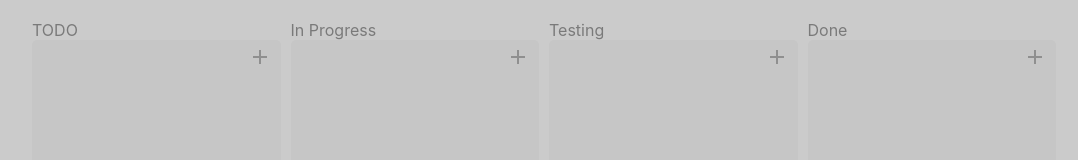
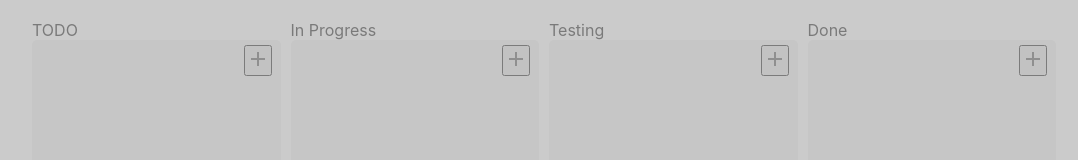
Before and after one commit to DimaChere/trello, a React (Create React App) app: page / in a window 1280 px wide. Shown: the top 160 px of the page, without its empty margins (96-1174 px from the left). Built offline with nearby package versions, Linux system fonts and the light colour scheme.

Commit message:
feat: button file-system and styles

```diff
--- a/src/App.sass
+++ b/src/App.sass
@@ -2,25 +2,6 @@
   display: flex
   justify-content: center
   min-height: 100vh
-
-
-.button
-    display: block
-    border: 0
-    background-color: transparent
-    padding-inline: 0
-    padding-block: 0
-    line-height: 0
-    &:hover
-        cursor: pointer
-
-.button--apply-changes
-    padding: 5px
-    margin-left: auto
-    border-radius: 99px
-    background-color: #a6ff9b
-    &:hover
-        background-color: #91dd87
 
 *
   font-family: -apple-system, BlinkMacSystemFont, "Segoe UI", "Roboto", "Oxygen", "Ubuntu", "Cantarell", "Fira Sans", "Droid Sans", "Helvetica Neue", sans-serif
--- a/src/components/Board/Card.tsx
+++ b/src/components/Board/Card.tsx
@@ -3,7 +3,7 @@ import { useBoard } from "../../hooks/useBoard";
 import { useCardNameChange } from "../../hooks/useCardNameChange";
 import SvgChat from "../../icons/components/Chat";
 import SvgEdit from "../../icons/components/Edit";
-import { ImageButton } from "../ImageButton";
+import { ImageButton } from "../Buttons/ImageButton";
 
 export const Card: React.FC<{ card: CardType }> = ({ card }) => {
     const { dispatch } = useBoard();
--- a/src/components/Board/Column.tsx
+++ b/src/components/Board/Column.tsx
@@ -4,7 +4,7 @@ import { Card } from "./Card";
 import "./style.sass";
 import { v4 as uuidv4 } from "uuid";
 import SvgAdd from "../../icons/components/Add";
-import { ImageButton } from "../ImageButton";
+import { ImageButton } from "../Buttons/ImageButton";
 
 export const Column: React.FC<{ column: ColumnType }> = ({ column }) => {
     const { dispatch } = useBoard();
--- /dev/null
+++ b/src/components/Buttons/style.sass
@@ -0,0 +1,17 @@
+.button
+    display: block
+    border: 0
+    background-color: transparent
+    padding-inline: 0
+    padding-block: 0
+    line-height: 0
+    &:hover
+        cursor: pointer
+
+.button--apply-changes
+    padding: 5px
+    margin-left: auto
+    border-radius: 99px
+    background-color: #a6ff9b
+    &:hover
+        background-color: #91dd87
--- a/src/components/CardPopUp/CardPopUp.tsx
+++ b/src/components/CardPopUp/CardPopUp.tsx
@@ -10,7 +10,7 @@ import { CardPopUpDescription } from "./CardPopUpDescription";
 import { CardPopUpHeader } from "./CardPopUpHeader";
 import "./style.sass";
 import SvgClose from "../../icons/components/Close";
-import { ImageButton } from "../ImageButton";
+import { ImageButton } from "../Buttons/ImageButton";
 
 export const CardPopUp: React.FC<{ cardInfo: CurrentPopupCardType }> = ({
     cardInfo,
--- a/src/components/CardPopUp/CardPopUpComment.tsx
+++ b/src/components/CardPopUp/CardPopUpComment.tsx
@@ -3,7 +3,7 @@ import { useCardCommentChange } from "../../hooks/useCardCommentChange";
 import SvgDelete from "../../icons/components/Delete";
 import SvgDone from "../../icons/components/Done";
 import SvgEdit from "../../icons/components/Edit";
-import { ImageButton } from "../ImageButton";
+import { ImageButton } from "../Buttons/ImageButton";
 
 export const CardPopUpComment: React.FC<{
     comment: CommentType;
--- a/src/components/CardPopUp/CardPopUpComments.tsx
+++ b/src/components/CardPopUp/CardPopUpComments.tsx
@@ -1,7 +1,7 @@
 import { CardType } from "../../app/store/types";
 import { useCardSendComment } from "../../hooks/useCardSendComment";
 import SvgSend from "../../icons/components/Send";
-import { ImageButton } from "../ImageButton";
+import { ImageButton } from "../Buttons/ImageButton";
 import { CardPopUpComment } from "./CardPopUpComment";
 
 export const CardPopUpComments: React.FC<{ card: CardType }> = ({ card }) => {
--- a/src/components/CardPopUp/CardPopUpDescription.tsx
+++ b/src/components/CardPopUp/CardPopUpDescription.tsx
@@ -4,7 +4,7 @@ import SvgAdd from "../../icons/components/Add";
 import SvgDelete from "../../icons/components/Delete";
 import SvgDone from "../../icons/components/Done";
 import SvgEdit from "../../icons/components/Edit";
-import { ImageButton } from "../ImageButton";
+import { ImageButton } from "../Buttons/ImageButton";
 
 export const CardPopUpDescription: React.FC<{ card: CardType }> = ({
     card,
--- a/src/components/CardPopUp/CardPopUpHeader.tsx
+++ b/src/components/CardPopUp/CardPopUpHeader.tsx
@@ -3,7 +3,7 @@ import { useBoard } from "../../hooks/useBoard";
 import { useCardNameChange } from "../../hooks/useCardNameChange";
 import SvgDelete from "../../icons/components/Delete";
 import SvgEdit from "../../icons/components/Edit";
-import { ImageButton } from "../ImageButton";
+import { ImageButton } from "../Buttons/ImageButton";
 
 export const CardPopUpHeader: React.FC<{ card: CardType }> = ({ card }) => {
     const { state, dispatch } = useBoard();
```
Also changed, not shown: src/components/Buttons/ImageButton.tsx (renamed from src/components/ImageButton.tsx).
